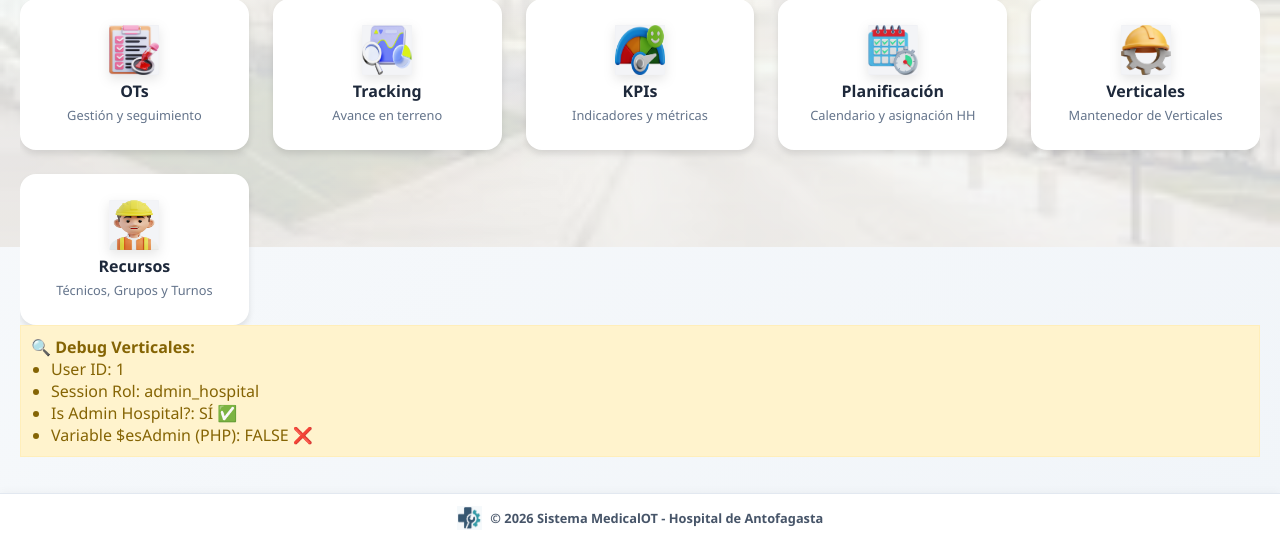
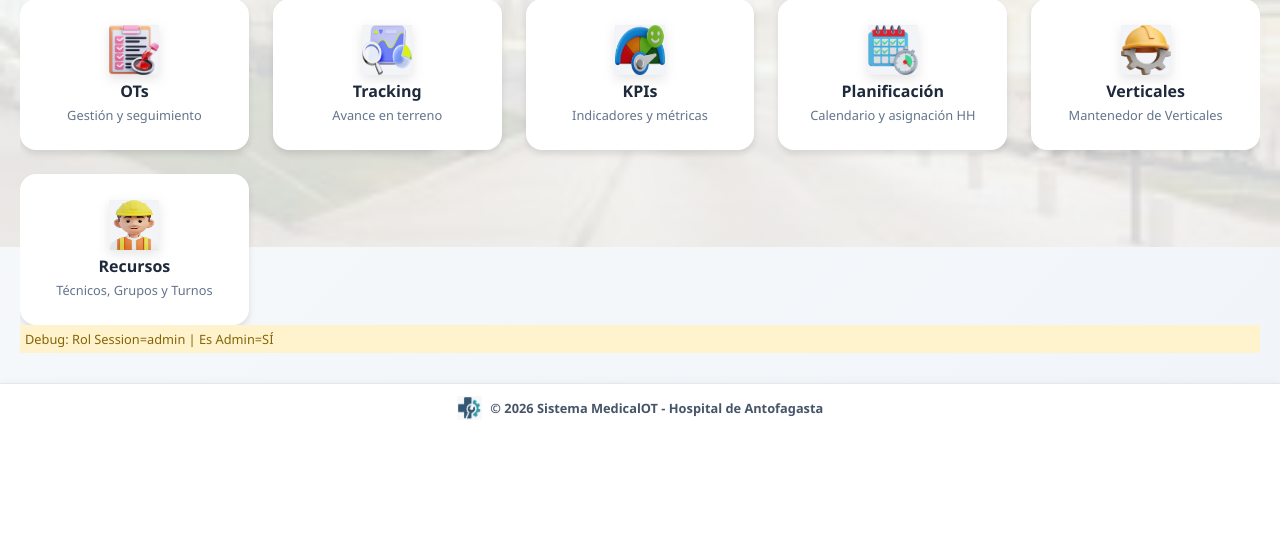
Before and after one commit to llobosg/MedicalOT, a PHP site: page / in a window 1280 px wide. Shown: the part 553-1095 px from the top of the page. After the commit the page ends 973 px from the top, so only its background shows below. Run offline with PHP 8.4, Linux system fonts and the light colour scheme; the visitor is signed in with stand-in values (Sample User, id 1).

Commit message:
fix: corregir lectura de rol session (recinto_rol) y definir  en verticales

```diff
--- a/public/index.php
+++ b/public/index.php
@@ -474,17 +474,18 @@ $isAdmin = ($user['role'] === 'admin_hosp');
         </section>
 
         <!-- MÓDULO 7: VERTICALES -->
-        <!-- DEBUG VERTICALES -->
-        <div style="background:#fff3cd; padding:10px; border:1px solid #ffeeba; color:#856404; margin-bottom:1rem;">
-            <strong>🔍 Debug Verticales:</strong><br>
-            <ul style="margin:0; padding-left:20px;">
-                <li>User ID: <?= htmlspecialchars($_SESSION['user_id'] ?? 'NO DEFINIDO') ?></li>
-                <li>Session Rol: <?= htmlspecialchars($_SESSION['rol'] ?? 'NO DEFINIDO') ?></li>
-                <li>Is Admin Hospital?: <?= ($_SESSION['rol'] === 'admin_hospital' || $_SESSION['rol'] === 'admin') ? 'SÍ ✅' : 'NO ❌' ?></li>
-                <li>Variable $esAdmin (PHP): <?= ($esAdmin ?? false) ? 'TRUE ✅' : 'FALSE ❌' ?></li>
-            </ul>
+        <?php
+            // 1. Leer el rol desde la clave CORRECTA de la sesión (recinto_rol)
+            $rolActual = $_SESSION['recinto_rol'] ?? '';
+
+            // 2. Definir si es Admin Hospital (o admin general) ANTES de usarlo en HTML
+            $esAdmin = ($rolActual === 'admin_hospital' || $rolActual === 'admin');
+        ?>
+
+        <!-- DEBUG TEMPORAL (Borrar después de verificar) -->
+        <div style="background:#fff3cd; padding:5px; font-size:0.8rem; color:#856404; margin-bottom:10px;">
+            Debug: Rol Session=<?= htmlspecialchars($rolActual) ?> | Es Admin=<?= $esAdmin ? 'SÍ' : 'NO' ?>
         </div>
-        <!-- FIN DEBUG -->
 
         <section id="verticales" class="module-section">
             <div style="max-width:900px; margin:0 auto; height:100%; display:flex; flex-direction:column;">
@@ -496,11 +497,7 @@ $isAdmin = ($user['role'] === 'admin_hosp');
                         <p style="font-size:0.9rem; color:#64748b; margin-top:0.25rem;">Gestión de áreas técnicas y responsables</p>
                     </div>
 
-                    <!-- Botón Nueva Vertical: Visible para Admin Hospital O Admin General -->
-                    <?php
-                        // Verificamos si el rol es 'admin_hospital' (nuevo sistema) o 'admin' (sistema antiguo/legacy)
-                        $esAdmin = (isset($_SESSION['rol']) && ($_SESSION['rol'] === 'admin_hospital' || $_SESSION['rol'] === 'admin'));
-                    ?>
+                    <!-- Botón Nueva Vertical: Visible SOLO si $esAdmin es TRUE -->
                     <?php if ($esAdmin): ?>
                     <button onclick="abrirModalVerticales()" style="background:var(--primary); color:#fff; padding:0.6rem 1rem; border-radius:0.5rem; border:none; cursor:pointer; display:flex; align-items:center; gap:0.5rem; font-weight:600;">
                         ➕ Nueva Vertical
@@ -518,7 +515,7 @@ $isAdmin = ($user['role'] === 'admin_hosp');
                                 <th style="padding:1rem; text-align:left; border-bottom:2px solid #e2e8f0; font-weight:600; color:#475569;">Especialidad Principal</th>
                                 <th style="padding:1rem; text-align:left; border-bottom:2px solid #e2e8f0; font-weight:600; color:#475569;">Contacto Email</th>
                                 <th style="padding:1rem; text-align:center; border-bottom:2px solid #e2e8f0; font-weight:600; color:#475569;">Estado</th>
-                                <!-- Columna Acción SIEMPRE visible para editar -->
+                                <!-- Columna Acción SIEMPRE visible para editar (si hay datos) -->
                                 <th style="padding:1rem; text-align:center; border-bottom:2px solid #e2e8f0; font-weight:600; color:#475569;">Acción</th>
                             </tr>
                         </thead>
```
